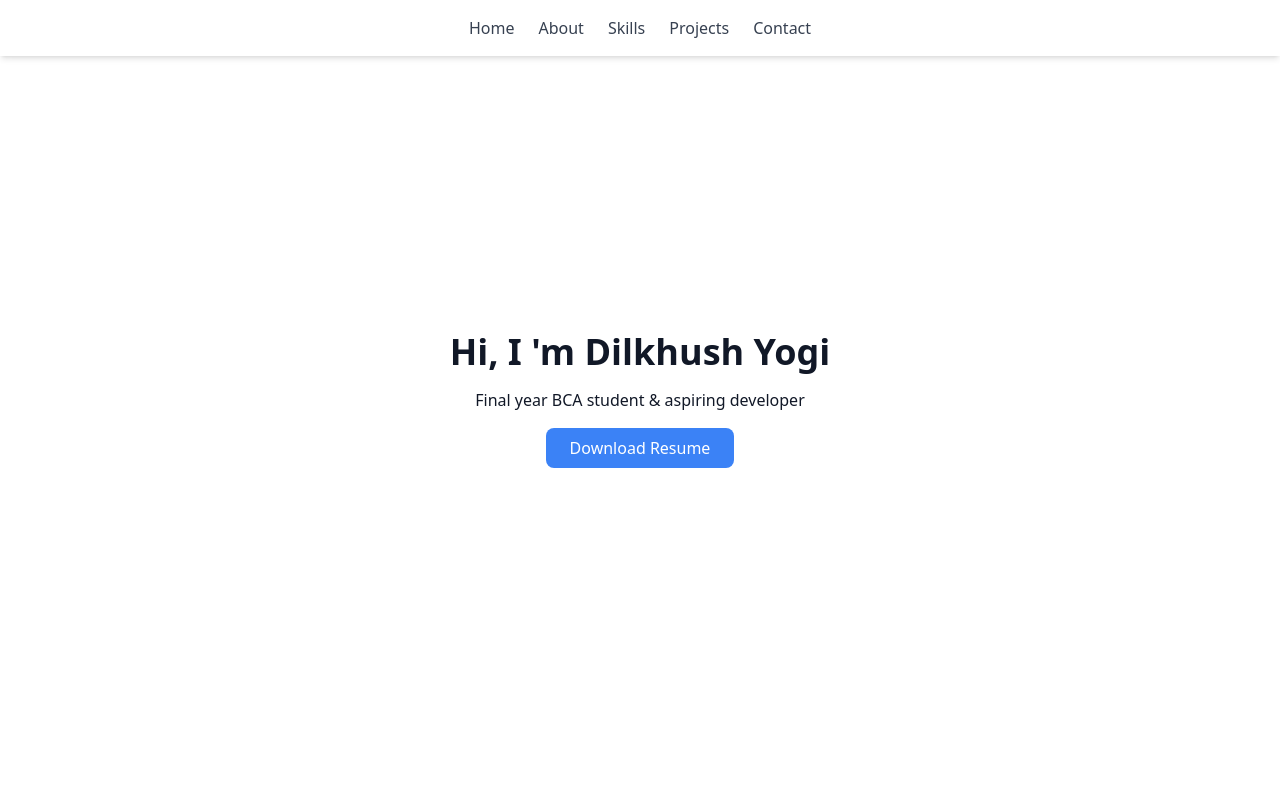
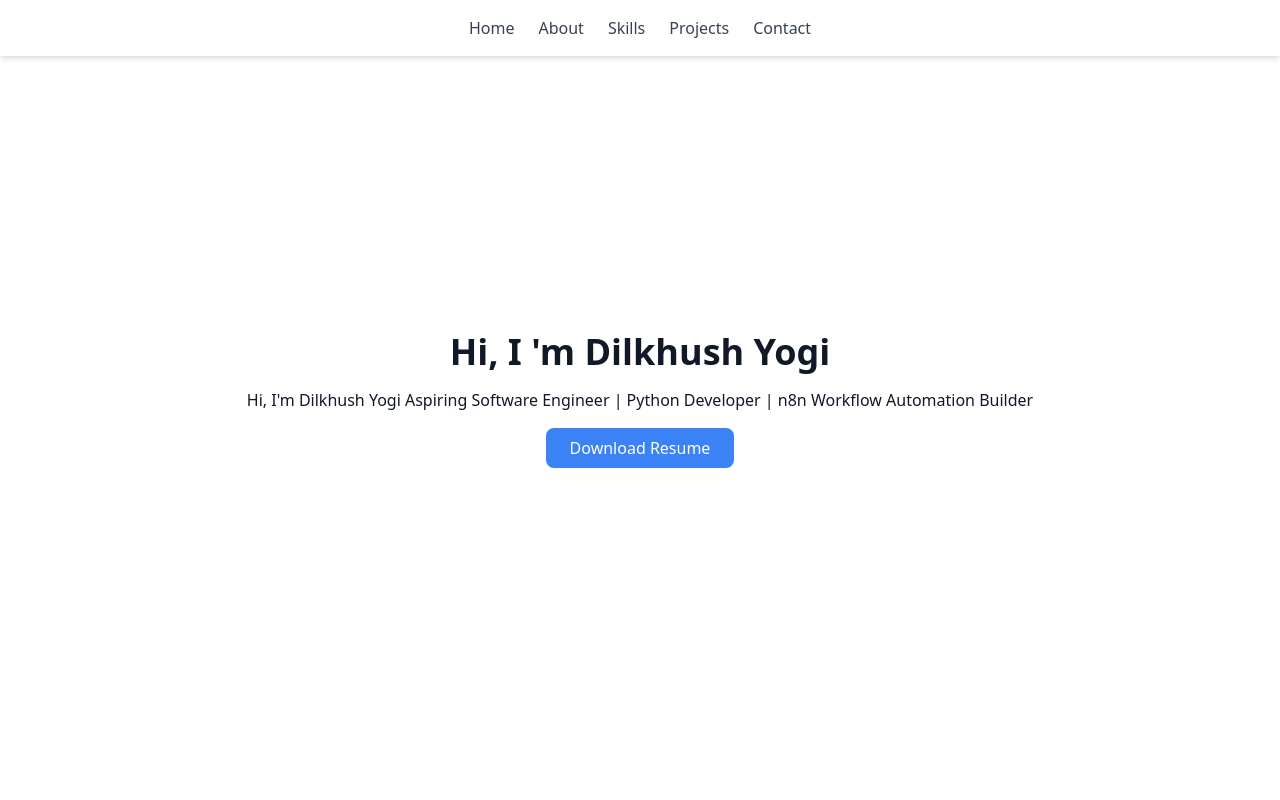
Before and after one commit to Dilkhushyogi/profile, a React (Create React App) app: page / in a window 1280 px wide. Shown: the top 800 px of the page. Built offline with nearby package versions, Linux system fonts and the light colour scheme.

Commit message:
Update Home.js

```diff
--- a/src/sections/Home.js
+++ b/src/sections/Home.js
@@ -6,7 +6,8 @@ export default function Home() {
         className = "p-8 h-screen flex flex-col justify-center items-center text-center" >
         <
         h1 className = "text-4xl font-bold mb-4" > Hi, I 'm Dilkhush Yogi</h1> <
-        p className = "mb-4" > Final year BCA student & aspiring developer < /p> <
+        p className = "mb-4" > Hi, I'm Dilkhush Yogi
+Aspiring Software Engineer | Python Developer | n8n Workflow Automation Builder < /p> <
         a href = "/Dilkhush%20Yogi%20(1).pdf"
         target="_blank"
         rel="noopener noreferrer"
```
